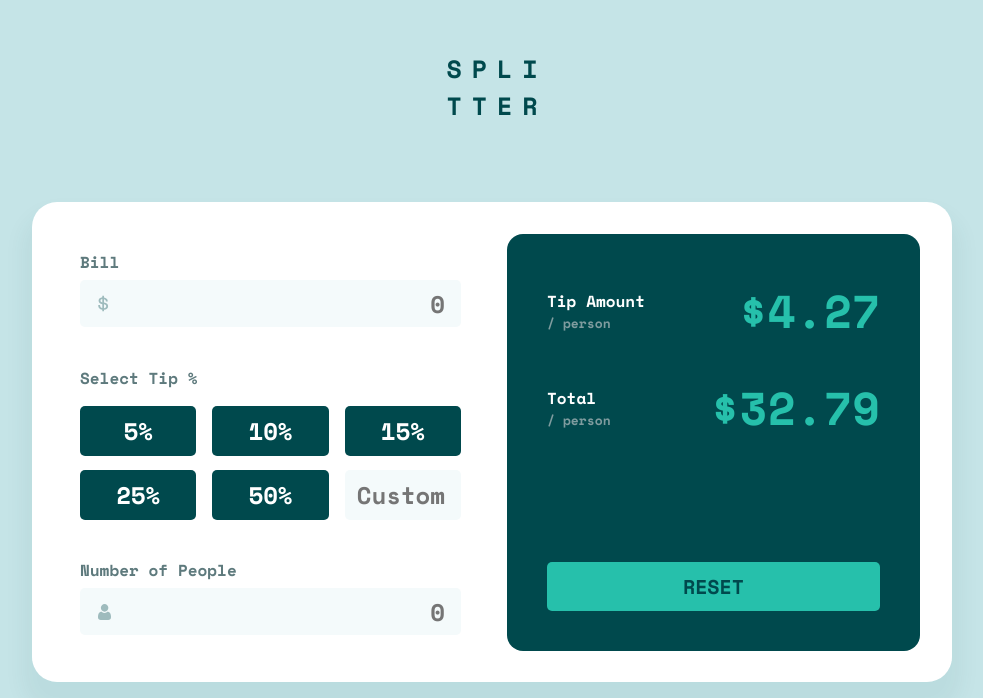
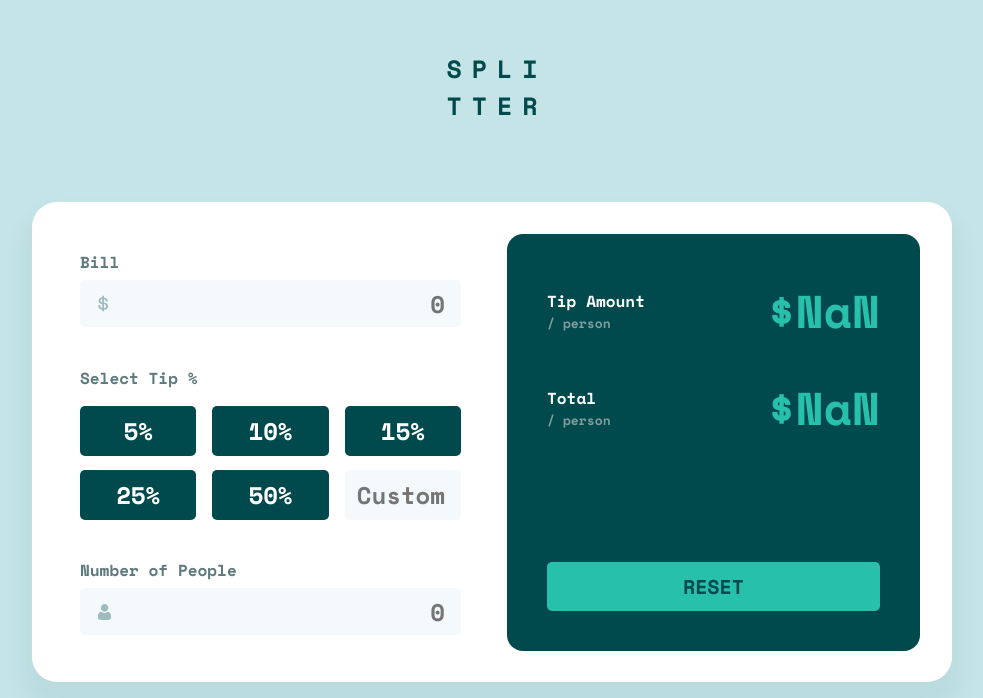
Before and after one commit to GracilianoOG/fem-tip-calculator, a React (Vite) app: page / in a window 1280 px wide. Shown: the part 102-800 px from the top of the page, without its empty margins (148-1131 px from the left). Built offline with nearby package versions, Linux system fonts and the light colour scheme.

Commit message:
Calculate and pass tip amount and total

```diff
--- a/src/components/ResultPanel/index.tsx
+++ b/src/components/ResultPanel/index.tsx
@@ -1,12 +1,20 @@
+import useTipValues from "../../hooks/useTipValues";
 import { ResetButtonStyled } from "../../styles/Button.styled";
 import ResultBox from "../ResultBox";
 import { ResultsWrapperStyled } from "./styles";
 
 const ResultPanel = () => {
+  // Todo: Get context values and calculate tip and total
+  const { bill, tip, people } = useTipValues();
+
+  const billPerPerson = bill / people;
+  const tipAmount = billPerPerson * tip;
+  const totalPerPerson = billPerPerson + tipAmount;
+
   return (
     <ResultsWrapperStyled>
-      <ResultBox label="Tip Amount" total={4.27} />
-      <ResultBox label="Total" total={32.79} />
+      <ResultBox label="Tip Amount" total={tipAmount.toFixed(2)} />
+      <ResultBox label="Total" total={totalPerPerson.toFixed(2)} />
       <ResetButtonStyled>Reset</ResetButtonStyled>
     </ResultsWrapperStyled>
   );
```
